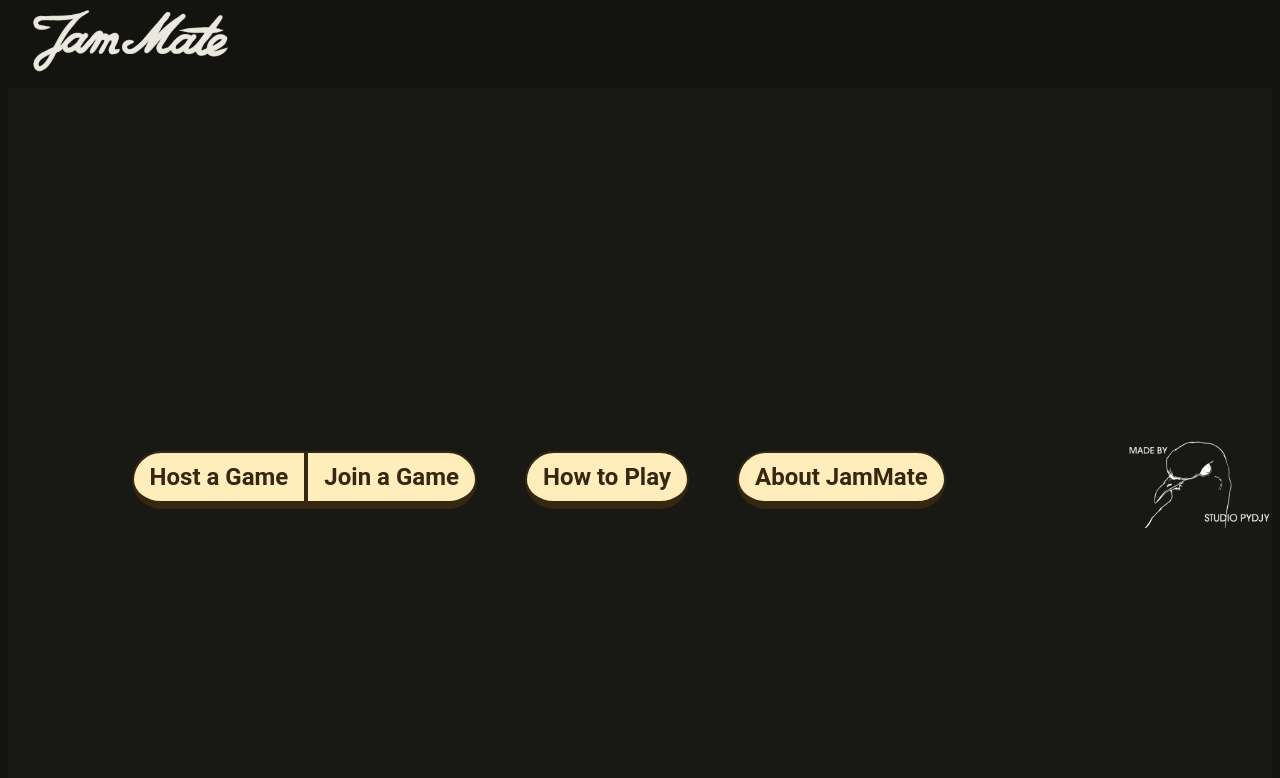
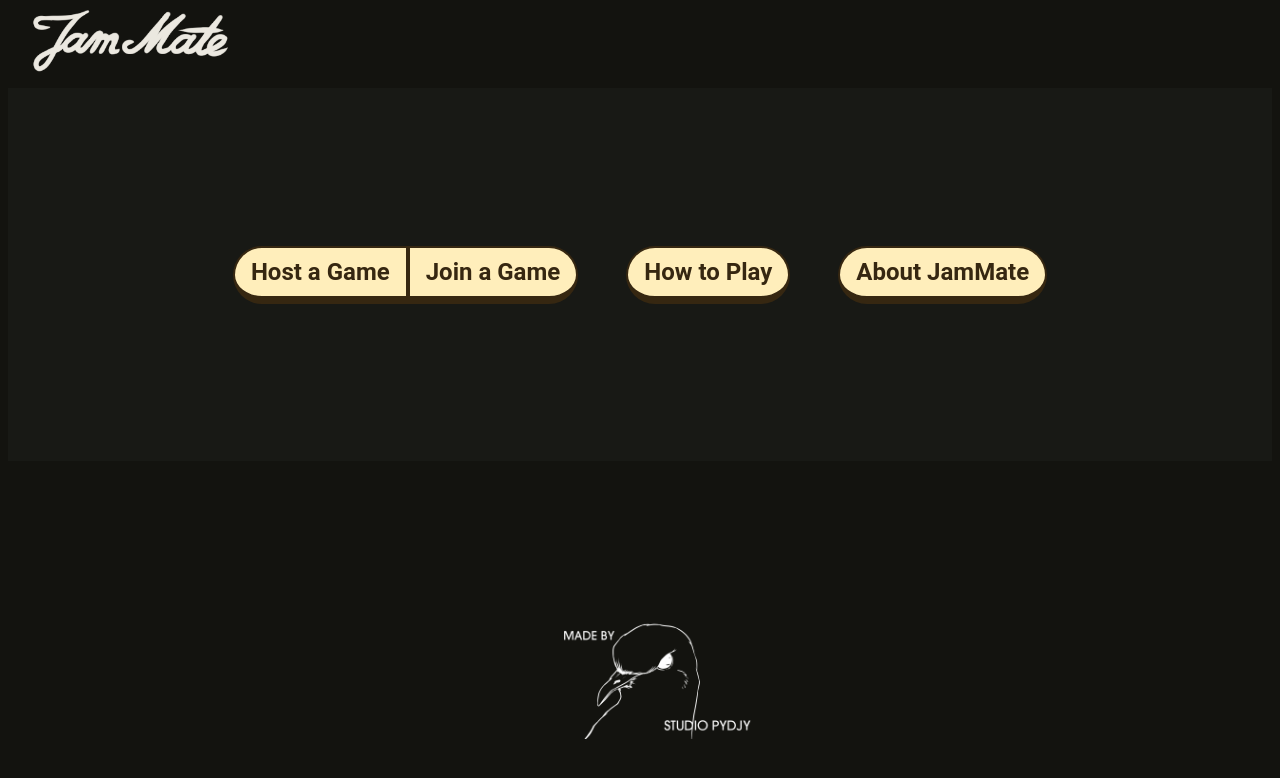
Before and after one commit to allocs/allocs.github.io, a React (Vite) app: page / in a window 1280 px wide. Shown: the top 778 px of the page. Built offline with nearby package versions, Linux system fonts and the light colour scheme.

Commit message:
fixed displaying

```diff
--- a/src/pages/About.jsx
+++ b/src/pages/About.jsx
@@ -1,4 +1,5 @@
 import React from 'react'
+import StudioLogo from '../assets/images/Made by Studio Pydjy.png'
 
 const About = () => {
   return (
@@ -23,8 +24,10 @@
         Communication Arts, and it seems like a nice way of showing my process and what this project took. Plus I am hoping to get <br/>
         some help from a very old friend which would be nice to show. <br/>
       </div>
+      <br/>
+      <br/>
       <img
-        className='h-24 w-auto'
+        className='h-24 lg:h-32 w-auto m-auto'
         src={StudioLogo}
         alt='Made by Studio Pydjy'
       />
--- a/src/pages/HomePage.jsx
+++ b/src/pages/HomePage.jsx
@@ -4,7 +4,8 @@
 
 const HomePage = () => {
   return (
-    <section className='flex flex-wrap h-screen space-x-8 items-center bg-backgroundgray border-8 border-backgroundblack py-4'>
+    <div className='h-screen grid grid-col'>
+        <section className='flex flex-wrap  space-x-8 items-center bg-backgroundgray border-8 border-backgroundblack py-4'>
             <div className='flex flex-col lg:flex-row flex-wrap space-x-8 items-center gap-4  m-auto'>
             <div className='flex'>
                 <Link
@@ -44,12 +45,13 @@
             </Link>
             </div>
         </div>
+        </section>
         <img
-        className='h-24 w-auto'
+            className='h-24 lg:h-32 w-auto m-auto'
             src={StudioLogo}
             alt='Made by Studio Pydjy'
         />
-    </section>
+    </div>
   )
 }
 
```
Lines whose indentation alone changed are shown as unchanged.
